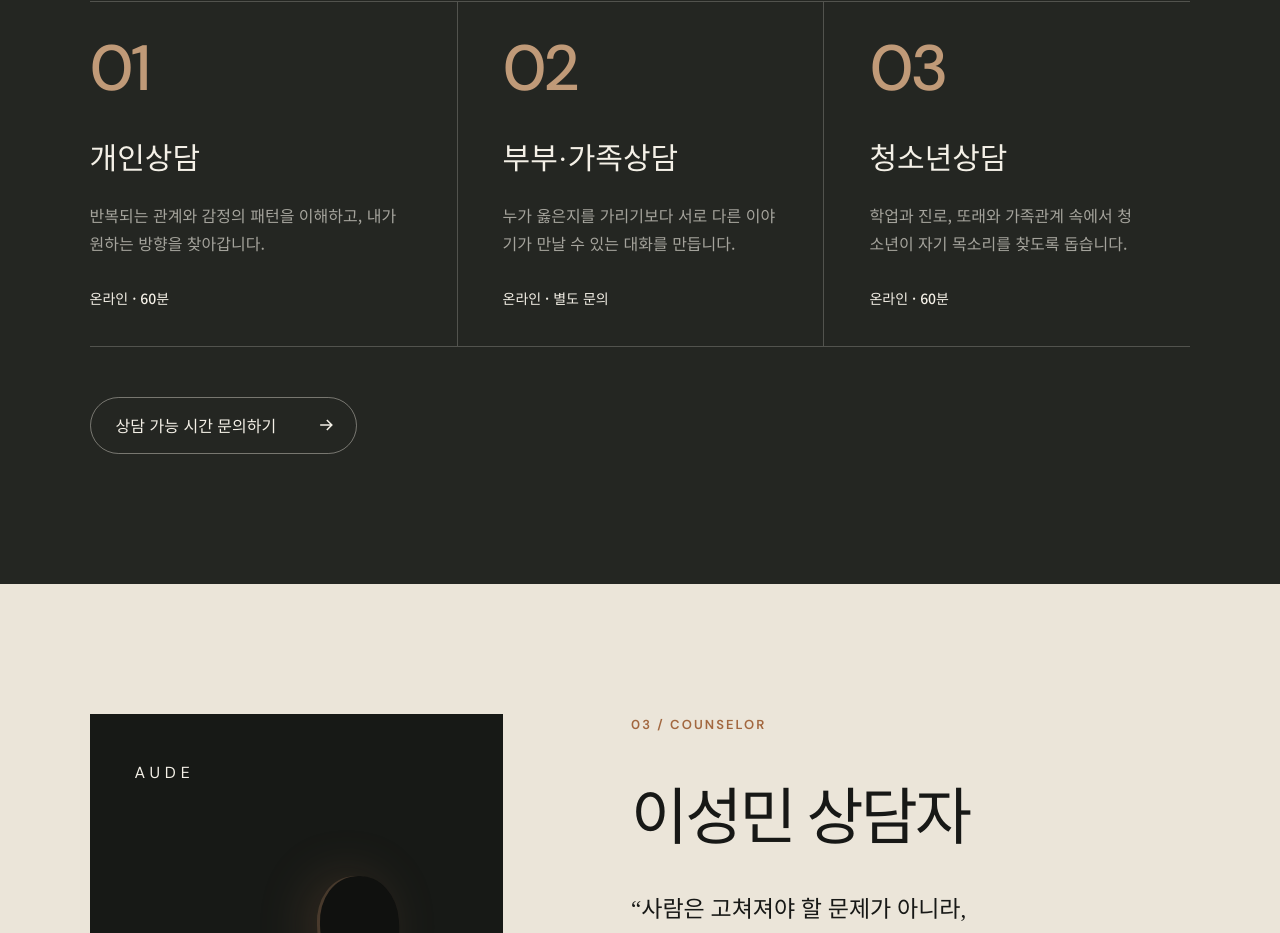
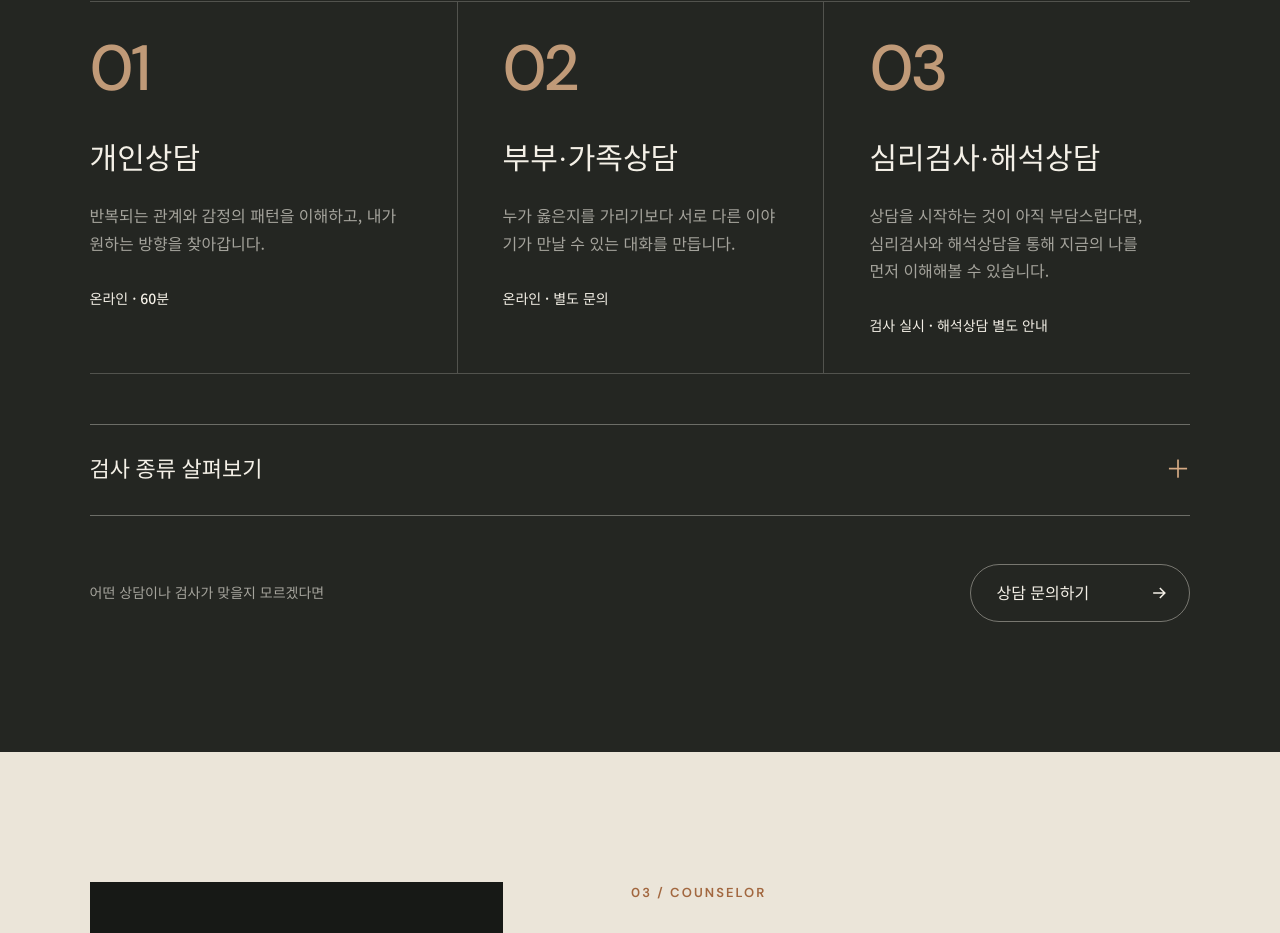
Before and after one commit to oups1004-sketch/aude-counseling, a Next.js app: page / in a window 1280 px wide. Shown: the part 1854-2787 px from the top of the page. Built offline with nearby package versions, Linux system fonts and the light colour scheme.

Commit message:
Add psychological assessment services and guide

```diff
--- a/app/page.tsx
+++ b/app/page.tsx
@@ -84,9 +84,46 @@ export default function Home() {
         <div className="serviceGrid">
           <article><span>01</span><h3>개인상담</h3><p>반복되는 관계와 감정의 패턴을 이해하고, 내가 원하는 방향을 찾아갑니다.</p><strong>온라인 · 60분</strong></article>
           <article><span>02</span><h3>부부·가족상담</h3><p>누가 옳은지를 가리기보다 서로 다른 이야기가 만날 수 있는 대화를 만듭니다.</p><strong>온라인 · 별도 문의</strong></article>
-          <article><span>03</span><h3>청소년상담</h3><p>학업과 진로, 또래와 가족관계 속에서 청소년이 자기 목소리를 찾도록 돕습니다.</p><strong>온라인 · 60분</strong></article>
+          <article><span>03</span><h3>심리검사·해석상담</h3><p>상담을 시작하는 것이 아직 부담스럽다면, 심리검사와 해석상담을 통해 지금의 나를 먼저 이해해볼 수 있습니다.</p><strong>검사 실시 · 해석상담 별도 안내</strong></article>
         </div>
-        <a className="outlineButton" href={`mailto:${contactEmail}?subject=${encodeURIComponent("[아우데] 온라인 상담 문의")}`}>상담 가능 시간 문의하기 <ArrowIcon /></a>
+
+        <details className="testExplorer">
+          <summary><span>검사 종류 살펴보기</span><b aria-hidden="true">＋</b></summary>
+          <div className="testExplorerIntro">
+            <p>상담을 시작하지 않아도 심리검사와 해석상담만 별도로 신청할 수 있습니다. 검사에 따라 진행 방식과 소요 시간이 달라질 수 있습니다.</p>
+          </div>
+          <div className="testGroups">
+            <section>
+              <p className="testCategory">기질·성격</p>
+              <details><summary>TCI</summary><p>타고난 기질과 성장하며 형성된 성격 특성을 살펴봅니다.</p></details>
+              <details><summary>MBTI</summary><p>에너지를 얻고 정보를 받아들이며 판단하고 생활하는 선호 방식을 알아봅니다.</p></details>
+              <details><summary>NEO-PI</summary><p>성격을 다섯 가지 주요 특성과 세부 특성으로 나누어 폭넓게 이해합니다.</p></details>
+            </section>
+            <section>
+              <p className="testCategory">정서·심리 상태</p>
+              <details><summary>MMPI</summary><p>현재의 정서 상태와 심리적 어려움, 성격적 특징을 폭넓게 이해합니다.</p></details>
+              <details><summary>SCT</summary><p>미완성 문장을 완성하며 자신과 관계, 가족, 미래에 관한 생각을 살펴봅니다.</p></details>
+            </section>
+            <section>
+              <p className="testCategory">진로·학습</p>
+              <details><summary>Strong</summary><p>다양한 활동과 직업에 대한 흥미를 살펴보고 진로 탐색의 방향을 찾습니다.</p></details>
+              <details><summary>U&amp;I</summary><p>학습 과정에서 나타나는 성격과 행동 특성, 공부 방법을 살펴봅니다.</p></details>
+            </section>
+            <section>
+              <p className="testCategory">심층·투사검사</p>
+              <details><summary>TAT</summary><p>그림을 보고 만든 이야기를 통해 관계 경험과 내면의 욕구·갈등을 탐색합니다.</p></details>
+              <details><summary>Rorschach</summary><p>잉크반점에 대한 반응을 바탕으로 사고와 정서, 현실을 경험하는 방식을 종합적으로 살펴봅니다.</p></details>
+              <details><summary>HTP</summary><p>집·나무·사람 그림을 통해 자기상과 관계 경험, 정서적 특징을 탐색합니다.</p></details>
+              <details><summary>KFD</summary><p>가족이 무언가를 하는 그림을 통해 가족관계에 대한 개인의 경험과 인식을 살펴봅니다.</p></details>
+              <p className="testNote">투사검사는 진행 방식과 실시 환경을 별도로 협의합니다.</p>
+            </section>
+          </div>
+        </details>
+
+        <div className="counselingCta">
+          <p>어떤 상담이나 검사가 맞을지 모르겠다면</p>
+          <a className="outlineButton" href={`mailto:${contactEmail}?subject=${encodeURIComponent("[아우데] 상담 문의")}`}>상담 문의하기 <ArrowIcon /></a>
+        </div>
       </section>
 
       <section className="counselor section" id="counselor">
```
